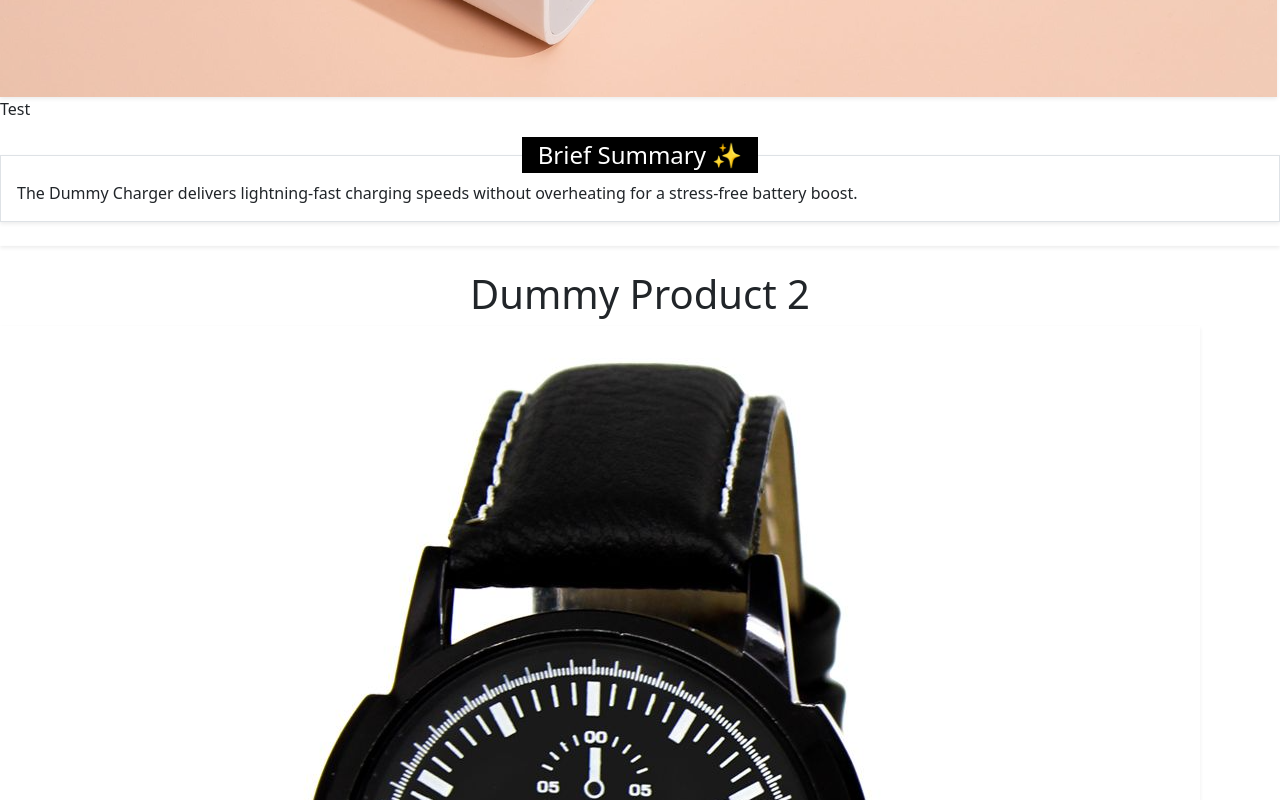
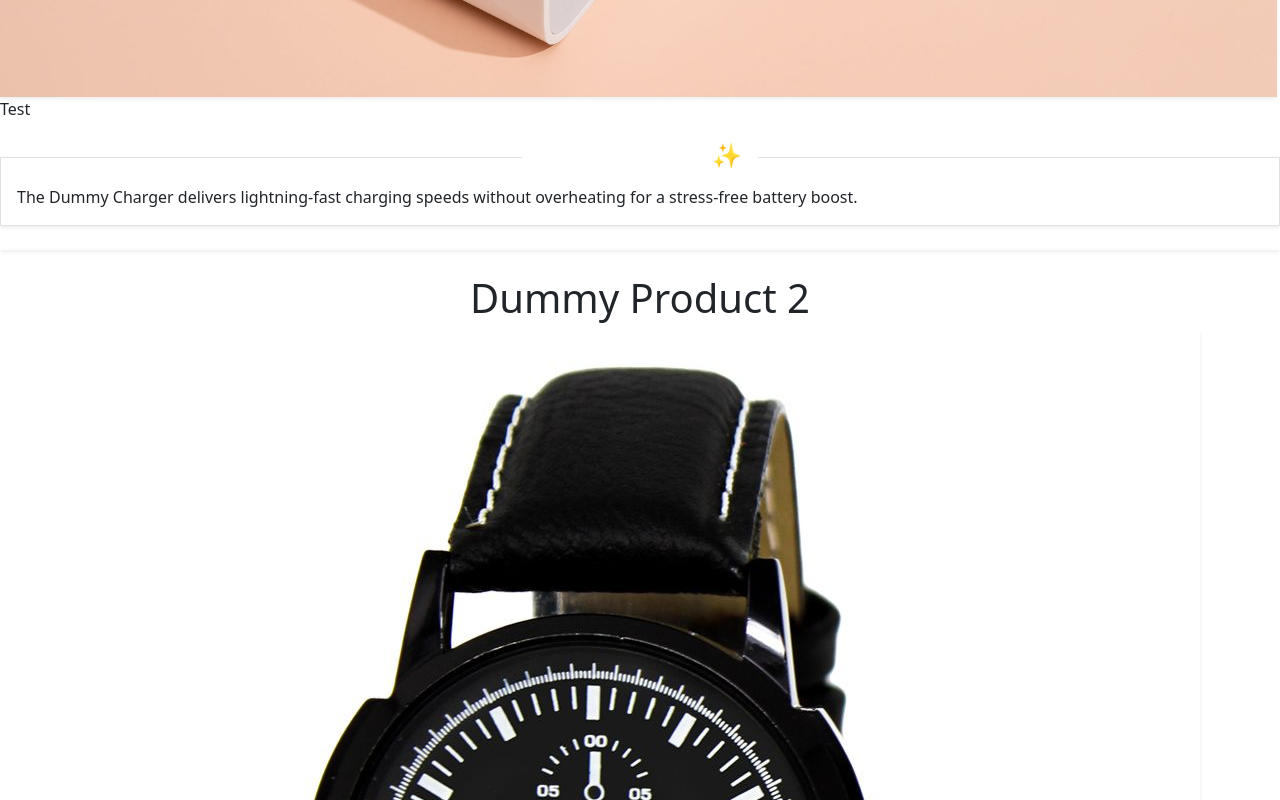
Before and after one commit to LucaRosic/VoPop, a React (Vite) app in the folder frontend/: page /dashboard in a window 1280 px wide. Shown: the part 820-1620 px from the top of the page. Built offline with nearby package versions, Linux system fonts and the light colour scheme.

Commit message:
Styling for brief summary corrected

```diff
--- a/frontend/src/components/ProductCard.tsx
+++ b/frontend/src/components/ProductCard.tsx
@@ -27,10 +27,10 @@ export const ProductCard = ({ productId, onClick = () => null }: Props) => {
         ></img>
       </div>
 
-      <div className="cx-info-brief flex flex-col w-3/5">
+      <div className="cx-info-brief flex flex-col justify-around w-3/5">
         <p>Test</p>
         <fieldset className="px-3 border rounded-lg shadow-sm dark:shadow-gray-800">
-          <legend className="float-none w-auto px-3 text-center text-xl bg-black text-white rounded-lg">Brief Summary ✨</legend>
+          <legend className="float-none w-auto px-3 text-center text-lg bg-gray-700 text-white rounded-lg pb-1">Brief Summary ✨</legend>
           <p>{productInfo.brief}</p>
         </fieldset>
 
```
